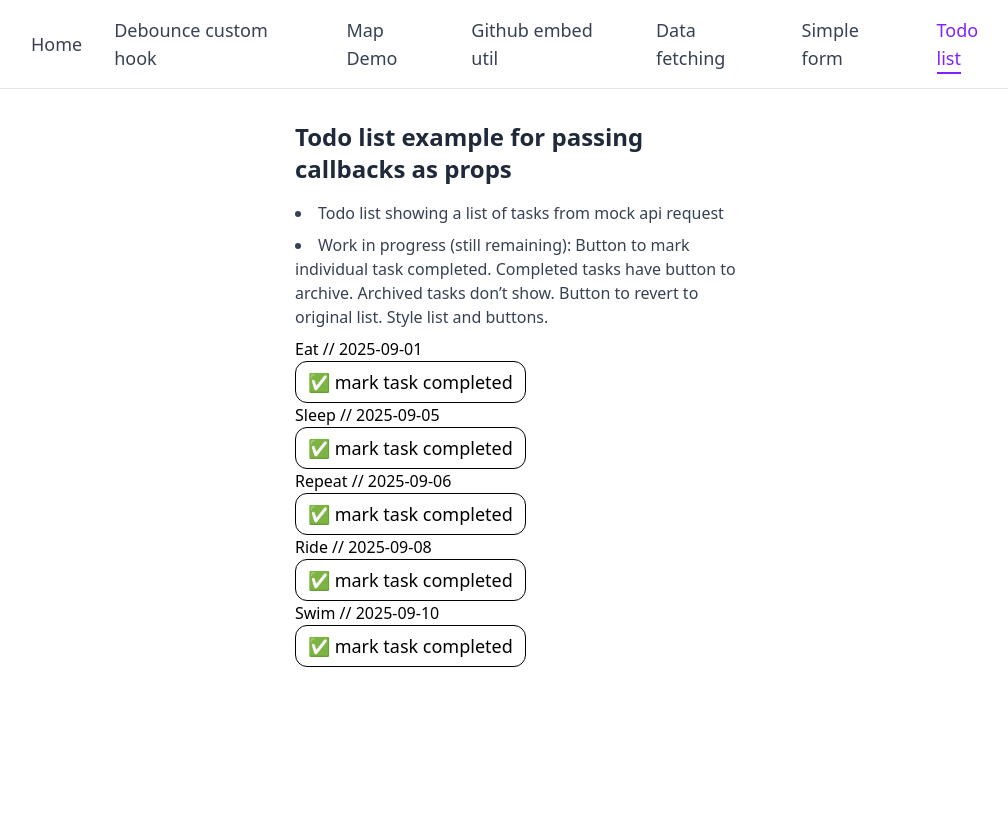
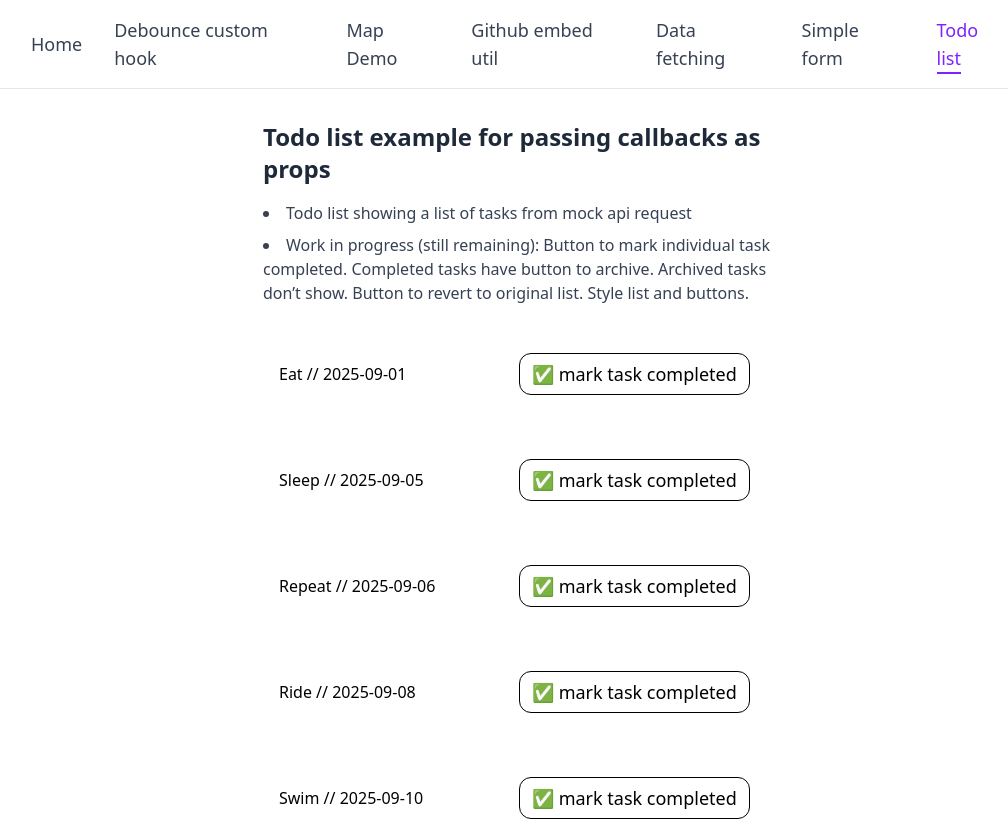
Before and after one commit to nathansf/firebase-react-ts-sandbox, a React (Vite) app: page /todo in a window 1280 px wide. Shown: the whole page, without its empty margins (121-1129 px from the left). Before the commit the page ends 800 px from the top, so only its background shows below. Built offline with nearby package versions, Linux system fonts and the light colour scheme.

Commit message:
style complete button and start click handler

```diff
--- a/src/pages/Todo.tsx
+++ b/src/pages/Todo.tsx
@@ -1,18 +1,27 @@
 import { fetchTasks, type Task } from "../data/server";
 import { useState, useEffect } from "react";
 
-function TodoListItem({ title, date, isCompleted }: Task) {
+function TodoListItem({ title, date, id, isCompleted }: Task) {
+  const handleCompleteTask = () => {
+    console.log(`task is is ${id}`);
+  };
+
   let buttonContent;
   if (isCompleted) {
     buttonContent = <button className="outline-button">🗃️ archive task</button>;
   } else {
     buttonContent = (
-      <button className="outline-button">✅ mark task completed</button>
+      <button className="outline-button" onClick={handleCompleteTask}>
+        ✅ mark task completed
+      </button>
     );
   }
   return (
-    <li>
-      {title} // {date} {buttonContent}
+    <li className="grid grid-cols-2 mt-8 p-4 items-center">
+      <div>
+        {title} // {date}
+      </div>
+      <div>{buttonContent}</div>
     </li>
   );
 }
@@ -43,21 +52,12 @@ export default function Todo() {
   let taskContent;
   if (tasks && tasks.length > 0) {
     taskContent = TodoList(tasks);
-    // taskContent = (
-    //   <ul>
-    //     {tasks.map((task) => (
-    //       <li key={task.id}>
-    //         {task.title} // {task.date}
-    //       </li>
-    //     ))}
-    //   </ul>
-    // );
   } else {
     taskContent = <div>loading tasks...</div>;
   }
 
   return (
-    <div className="max-w-md mx-auto mt-8">
+    <div className="max-w-lg mx-auto mt-8">
       <h2 className="text-2xl font-bold text-gray-800 mb-4">
         Todo list example for passing callbacks as props
       </h2>
```
